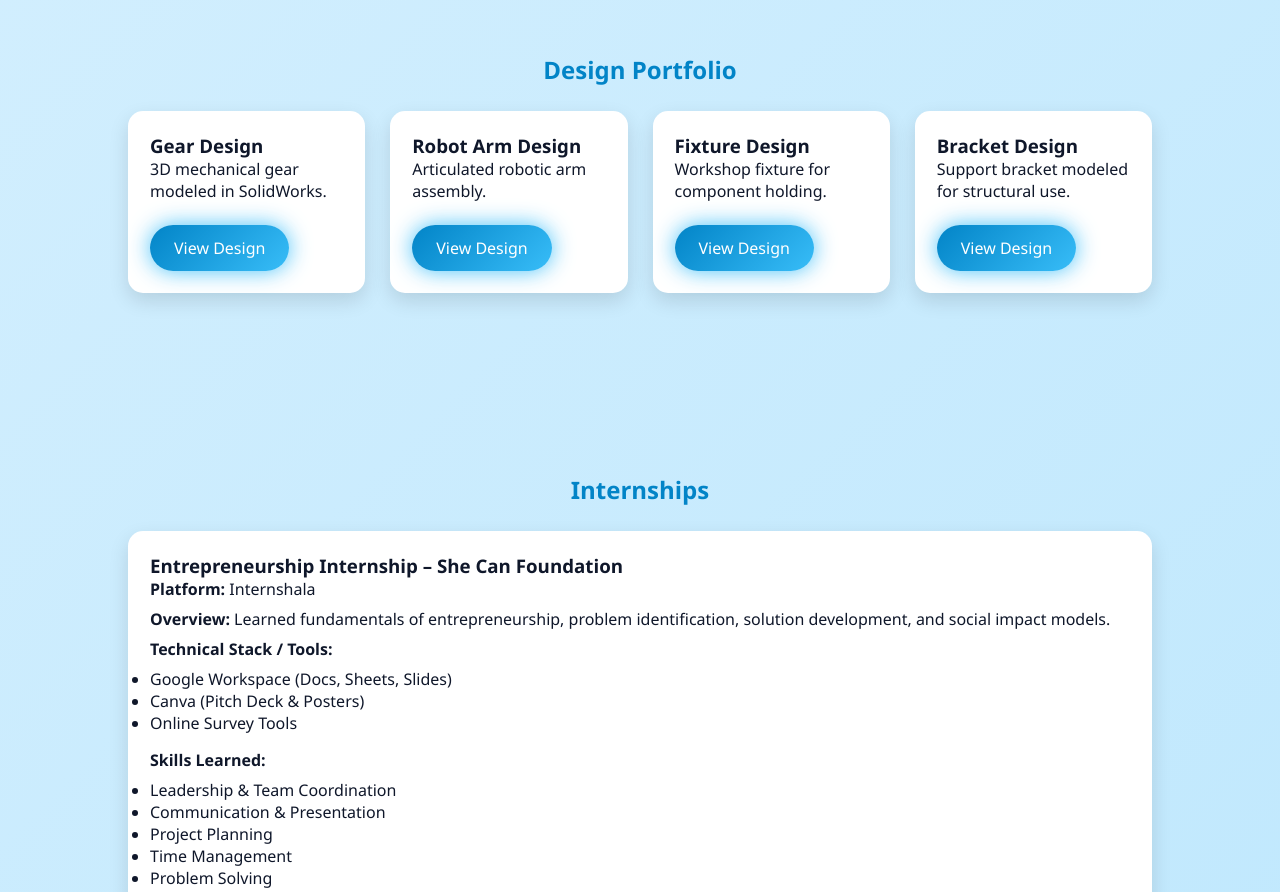
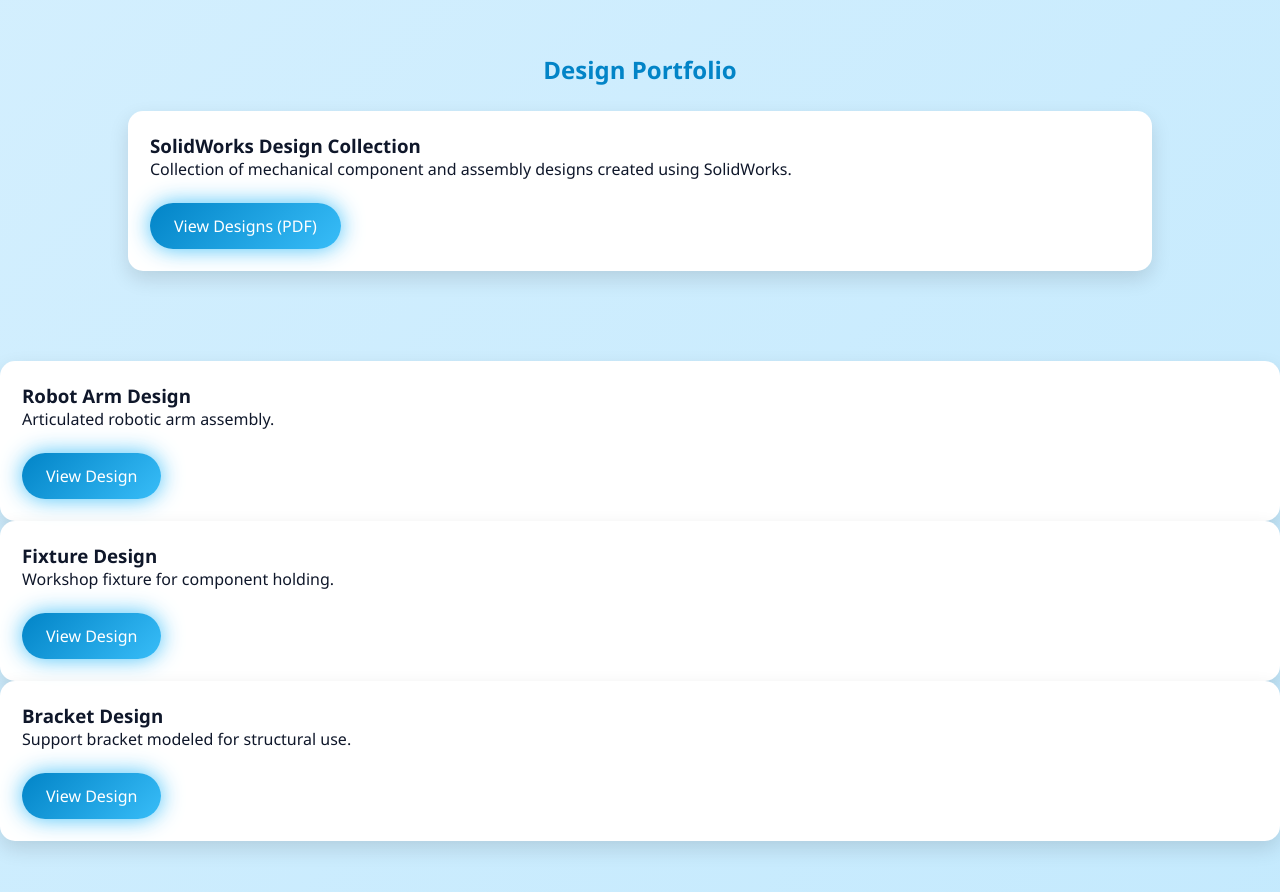
Before and after one commit to Sabarish-s-s/Portfolio, a plain HTML site: page index.html in a window 1280 px wide. Shown: the part 1580-2472 px from the top of the page. Drawn offline with Linux system fonts and the light colour scheme.

Commit message:
Update gear design section and add SolidWorks collection

```diff
--- a/index.html
+++ b/index.html
@@ -77,12 +77,18 @@
 <div class="grid">
 
 <div class="card">
-<h3>Gear Design</h3>
-<p>3D mechanical gear modeled in SolidWorks.</p>
-<a href="gear_design.pdf" target="_blank" class="btn">
-View Design
+<h3>SolidWorks Design Collection</h3>
+<p>Collection of mechanical component and assembly designs created using SolidWorks.</p>
+
+<a href="solidworks.pdf" target="_blank" class="btn">
+View Designs (PDF)
 </a>
+
 </div>
+
+</div>
+</section>
+
 
 <div class="card">
 <h3>Robot Arm Design</h3>
```
